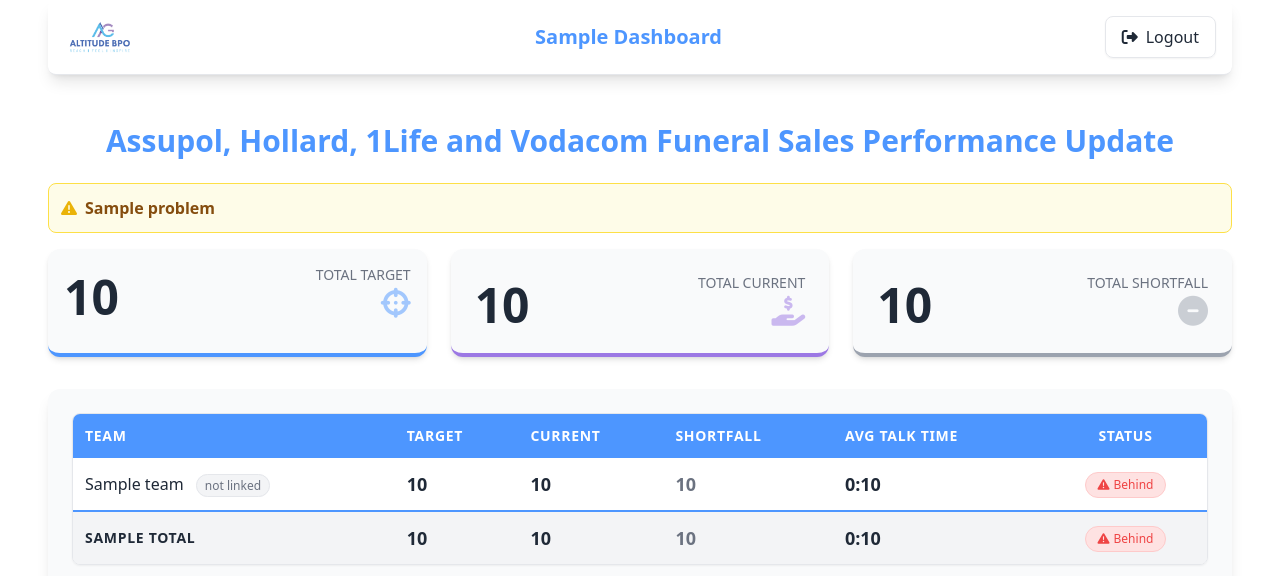
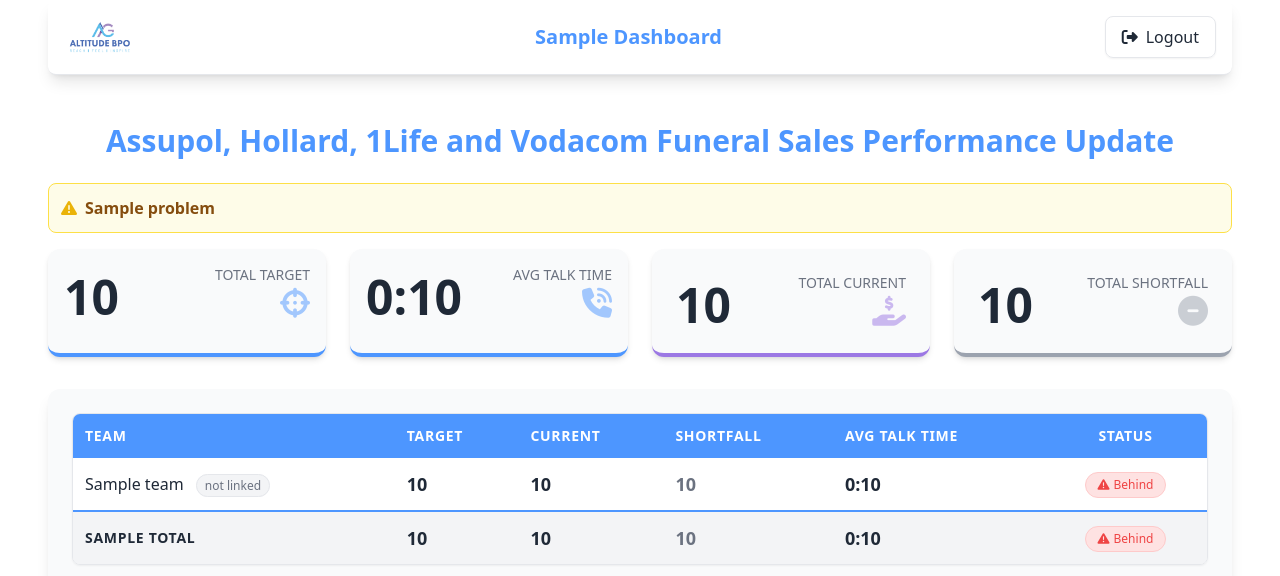
Before and after one commit to samukele-dev/Altitudebpo-online-dashboard, a Flask app: template templates/dashboard.html in a window 1280 px wide. Shown: the top 576 px of the page. Run offline with Flask 3, Linux system fonts and the light colour scheme; the template is opened without the code that fills it: most values are stand-ins (such as "Sample title", 1, 10 or a date in 2020); some libraries are stand-ins or nearby versions.

Commit message:
avrge talk time fix(value not accurate)

```diff
--- a/templates/_stats.html
+++ b/templates/_stats.html
@@ -7,7 +7,7 @@
 
 {% if payload %}
 {% set totals = payload.totals %}
-<div id="kpi-cards" class="grid grid-cols-1 md:grid-cols-3 gap-6 mb-8">
+<div id="kpi-cards" class="grid grid-cols-1 md:grid-cols-2 xl:grid-cols-4 gap-6 mb-8">
     <div class="bg-light-card-bg p-4 rounded-xl shadow-md border-b-4 border-primary-accent">
         <div class="flex items-end justify-between">
             <p class="text-4xl lg:text-5xl font-extrabold text-light-text">
@@ -16,6 +16,19 @@
             <div class="flex flex-col items-end">
                 <p class="text-sm font-medium uppercase text-gray-500">Total Target</p>
                 <i class="fas fa-crosshairs text-3xl opacity-50 text-primary-accent"></i>
+            </div>
+        </div>
+    </div>
+
+    <div class="bg-light-card-bg p-4 rounded-xl shadow-md border-b-4 border-primary-accent"
+         title="Total talk time of all agents ÷ agents live today ({{ totals.agents_live or 0 }})">
+        <div class="flex items-end justify-between">
+            <p class="text-4xl lg:text-5xl font-extrabold text-light-text">
+                {{ totals.avg_talk_seconds | to_talk_time }}
+            </p>
+            <div class="flex flex-col items-end">
+                <p class="text-sm font-medium uppercase text-gray-500">Avg Talk Time</p>
+                <i class="fas fa-phone-volume text-3xl opacity-50 text-primary-accent"></i>
             </div>
         </div>
     </div>
@@ -139,7 +152,7 @@
                         {% endif %}">
                         {{ totals.shortfall | int | to_localized_string }}
                     </td>
-                    <td class="p-3 text-lg" title="Total talk time ÷ total answered calls across all these teams">
+                    <td class="p-3 text-lg" title="Total talk time ÷ agents live across all these teams">
                         {{ totals.avg_talk_seconds | to_talk_time }}
                     </td>
                     <td class="p-3 text-center">
```
